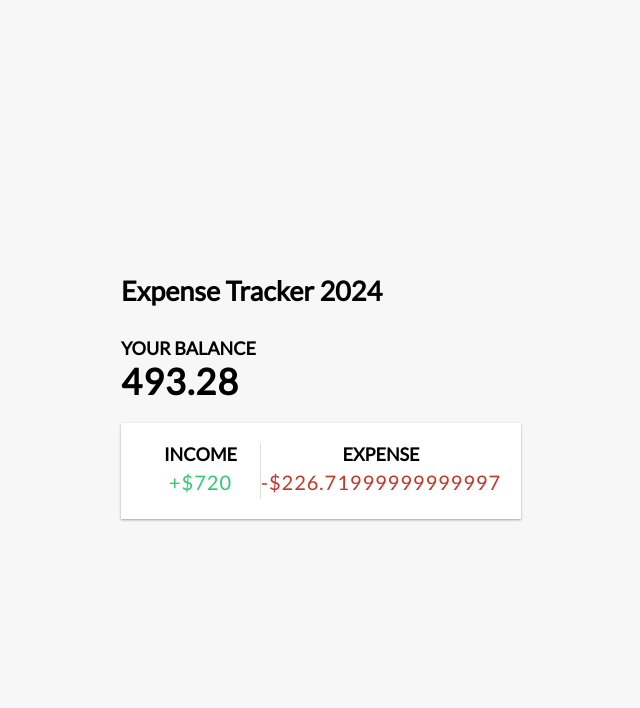
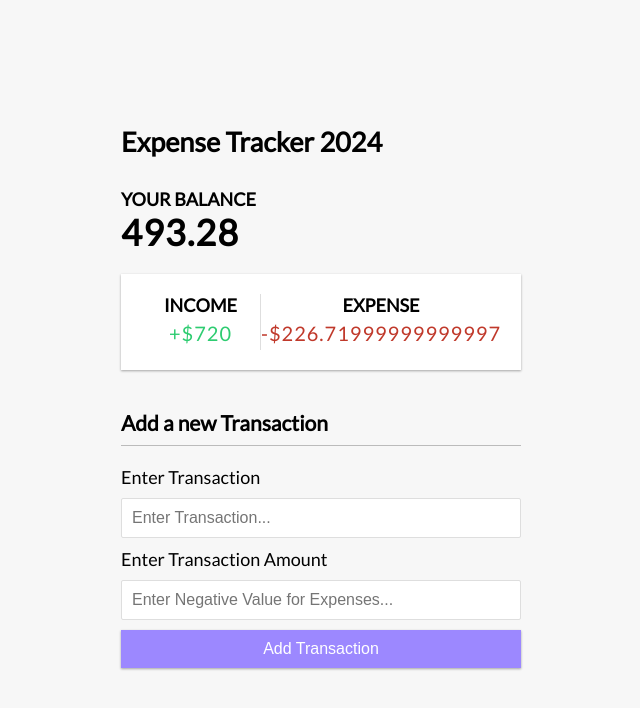
Before and after one commit to jbotel17/homework4, a Vue app: page / in a window 1280 px wide. Shown: the top 708 px of the page, without its empty margins (319-959 px from the left). Built offline with nearby package versions, Linux system fonts and the light colour scheme.

Commit message:
Finished add Transaction Componets

```diff
--- a/src/App.vue
+++ b/src/App.vue
@@ -2,6 +2,7 @@
   import Header from './components/Header.vue';
   import Balance from './components/Balance.vue';
   import IncomeExpenses from './components/IncomeExpenses.vue';
+  import AddTransactions from './components/AddTransactions.vue';
   import { ref, computed } from 'vue';
 
   const transactions = ref([
@@ -40,6 +41,7 @@
   <div class="container">
     <Balance :total="sum"></Balance>
     <IncomeExpenses :income="moneyIn" :expense="-moneyOut"></IncomeExpenses>
+    <AddTransactions></AddTransactions>
   </div>
 
 
--- /dev/null
+++ b/src/components/AddTransactions.vue
@@ -0,0 +1,39 @@
+<script setup>
+    import { ref, defineEmits } from 'vue';
+    const text = ref('')
+    const amount = ref('')
+
+    const emit = defineEmits([
+        'transctionsSubmitted'
+    ])
+
+    const onSubmit =() =>{
+        const transactionsData = {
+            text: text.value,
+            amount: parseFloat(amount.value),
+        }
+
+        emit('transctionsSubmitted', transactionsData)
+
+        text.value = ''
+        amount.value = ''
+    }
+
+
+</script>
+
+<template>
+    <h3>Add a new Transaction</h3>
+    <form id="form" @submit.prevent="onSubmit">
+        <div class="form-control">
+            <label for="text">Enter Transaction</label>
+            <input type="text" id="text" v-model="text" placeholder="Enter Transaction...">
+        </div>
+        <div class="form-control">
+            <label for="amount">Enter Transaction Amount</label>
+            <input type="text" id="amount" v-model="text" placeholder="Enter Negative Value for Expenses...">
+        </div>
+        <button class="btn">Add Transaction</button>
+
+    </form>
+</template>
```
